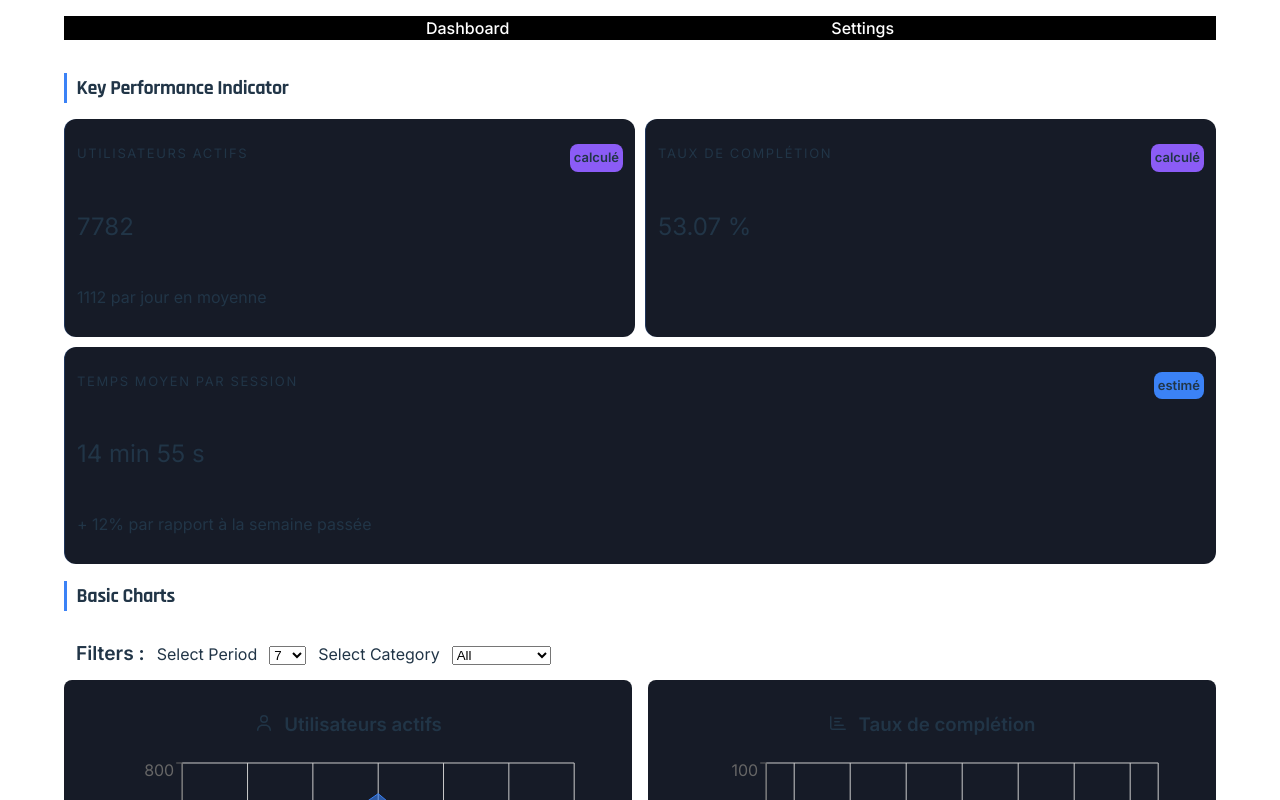
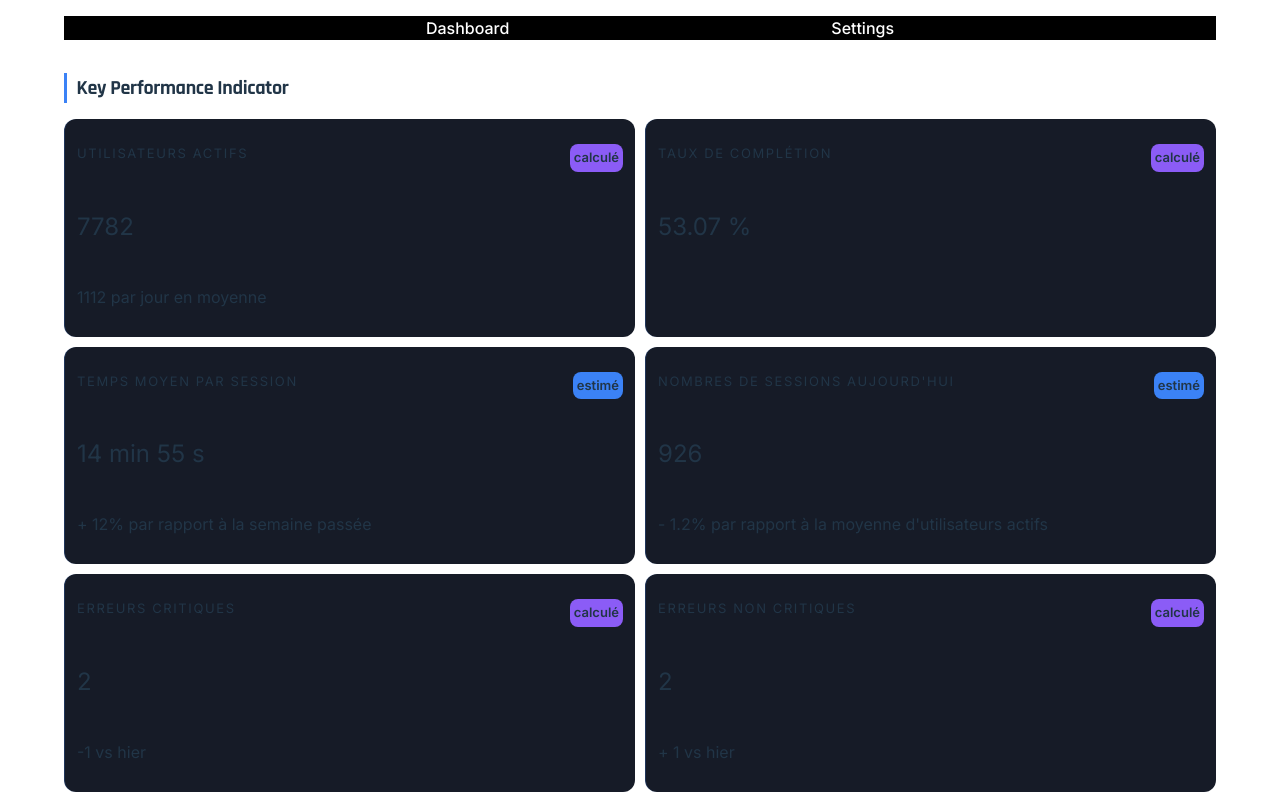
Before and after one commit to MonkeyClem/dashboard-react-ts, a React (Vite) app: page /dashboard in a window 1280 px wide. Shown: the top 800 px of the page. Built offline with nearby package versions, Linux system fonts and the light colour scheme.

Commit message:
feat(kpi): partial switch from hardcoded data to more realistic mock - Introduce the todaysSessionsKpi - Add the other KPI : 	- these KPI will stay purely hardcoded for now, since it doesn't 	  make sens to try to create a more complex mock for this metric

```diff
--- a/src/features/dashboard/components/KpiCard/KpiCardUtils.ts
+++ b/src/features/dashboard/components/KpiCard/KpiCardUtils.ts
@@ -84,3 +84,22 @@ export const buildAvgTimekpi = () : KpiCardProps => {
       provenance: "estimated"
     }
 }
+
+
+export const buildTodaysSessionKpi = (
+    activeUsersTrend : ActiveUsersTrendPoint[],
+    category : Category,
+    period : PeriodDays
+)  : KpiCardProps => {
+
+    const activeUsers = sumTrendByCategory(activeUsersTrend, category)
+    const todaysSession = ((activeUsers / period ) / 1.2).toFixed(0)
+
+    return {
+      id : 4,
+      label : "Nombres de sessions aujourd'hui",
+      value : todaysSession,
+      hint : "- 1.2% par rapport à la moyenne d'utilisateurs actifs", //Hardcoded, doesn't make sense to create a more complex mock for this metric
+      provenance: "estimated"
+    }
+}
--- a/src/pages/DashboardPage/DashboardPage.tsx
+++ b/src/pages/DashboardPage/DashboardPage.tsx
@@ -9,7 +9,7 @@ import CompletionRateChart from "../../features/dashboard/components/charts/Comp
 import { createMockCompletionRateData, createMockTrendData } from "../../features/data/utils";
 import { ActiveUsersAreaChart } from "../../features/dashboard/components/charts/ActiveUsersAreaChart";
 import type { ActiveUsersTrendPoint, CompletionRatePoint } from "../../shared/types/analytics";
-import { buildActiveUsersKpi, buildAvgTimekpi, buildCompletionRateKpi } from "../../features/dashboard/components/KpiCard/KpiCardUtils";
+import { buildActiveUsersKpi, buildAvgTimekpi, buildCompletionRateKpi, buildTodaysSessionKpi } from "../../features/dashboard/components/KpiCard/KpiCardUtils";
 
 export type kpiMockType = {
   id: number;
@@ -36,12 +36,16 @@ const buildKpis = (
 
     const activeUsersKpi = buildActiveUsersKpi(activeUsersTrend, category, period)
     const completionRateKpi = buildCompletionRateKpi(completionTrend, category, period)
-    const avgTime = buildAvgTimekpi()
+    const avgTimeKpi = buildAvgTimekpi()
+    const todaysSessionsKpi = buildTodaysSessionKpi(activeUsersTrend,category,  period)
 
     return [
       activeUsersKpi,
       completionRateKpi,
-      avgTime
+      avgTimeKpi,
+      todaysSessionsKpi,
+      { id: 5, label: "Erreurs critiques", value: 2, hint: "-1 vs hier" , provenance : "calculated"},
+      { id: 6, label: "Erreurs non critiques", value: 2, hint: "+ 1 vs hier",provenance : "calculated"  }
     ]
 }
 
```
